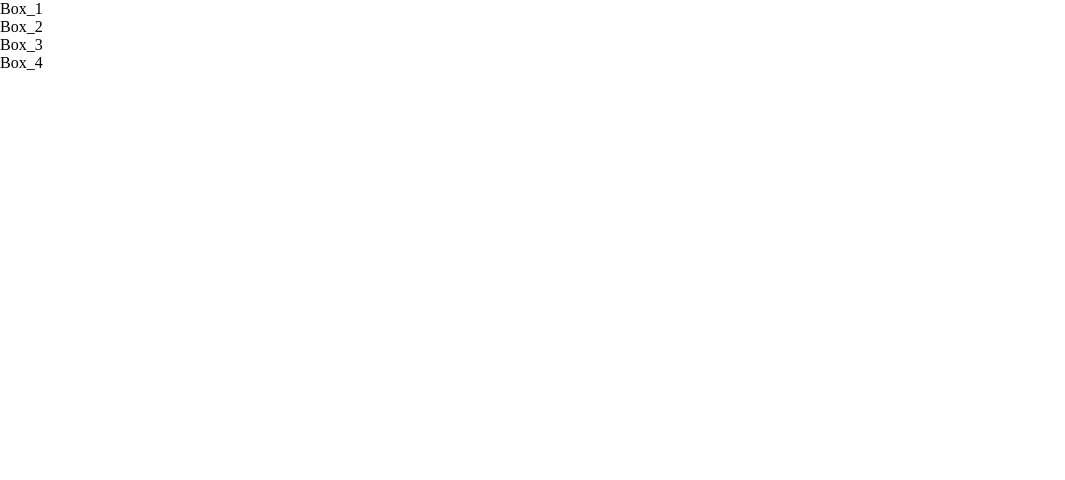
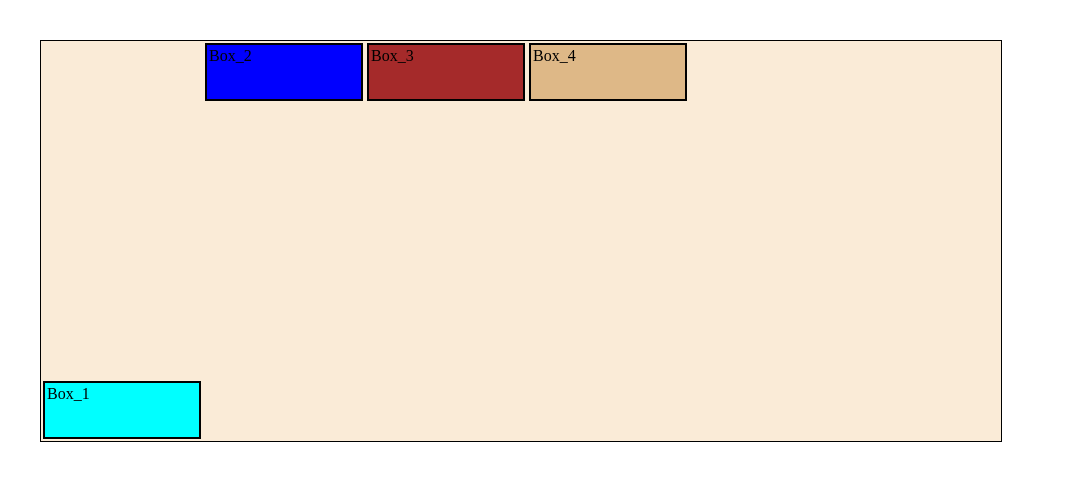
Before and after one commit to JKYaswanth/Web_Development_MERN, a plain HTML site: page project_css_1/Day_20/Day_20.html in a window 1280 px wide. Shown: the whole page, without its empty margins (0-1065 px from the left). Drawn offline with Linux system fonts and the light colour scheme.

Commit message:
Day_20_CSS

```diff
--- a/project_css_1/Day_20/style_20.css
+++ b/project_css_1/Day_20/style_20.css
@@ -2,3 +2,92 @@
     margin: 0px;
     padding: 0px;
 }
+
+.container{
+    height: 400px;
+    background-color: antiquewhite;
+    border: 1px solid black;
+    margin: 40px;
+    display: flex;
+    width: 75%;
+}
+
+#cont1{
+    /* flex-direction: row; */
+    /* flex-wrap: wrap; */
+    /* flex-flow: row wrap; */
+    /* justify-content: start; */
+    /* align-items: end; */
+    align-content: center;
+
+}
+
+#cont2{
+    /* flex-direction: row; */
+    flex-wrap: wrap;
+    justify-content: center;
+    align-items: center;
+    /* align-content: flex-start; */
+}
+
+#cont3{
+    /* flex-direction: column; */
+    flex-wrap: wrap;
+    /* justify-content: end; */
+    align-items: flex-end;
+}
+
+#cont4{
+    /* flex-direction: column-reverse; */
+    flex-wrap: wrap;
+    /* justify-content: space-around; */
+    align-items: stretch;
+}
+
+#cont5{
+    /* flex-direction: column-reverse; */
+    flex-wrap: wrap;
+    /* justify-content: space-between; */
+}
+
+#cont6{
+    /* flex-direction: column-reverse; */
+    flex-wrap: wrap;
+    /* justify-content: space-evenly; */
+}
+
+.box{
+    border: 2px solid black;
+    height: 50px;
+    width: 150px;
+    margin: 2px;
+    padding: 2px;
+}
+
+#box1{
+    background-color: aqua;
+    /* order: 500; */
+    /* flex-grow: 1; */
+    align-self: end;
+}
+
+#box2{
+    background-color: blue;
+    /* order: 600; */
+    /* flex-shrink: 4; */
+    /* flex-grow: 2; */
+}
+
+#box3{
+    background-color: brown;
+    /* order: -1; */
+    /* flex-grow: 4; */
+}
+
+#box4{
+    background-color: burlywood;
+    /* order: 50; */
+    /* flex-shrink: 2; */
+    /* flex-grow: 1; */
+    /* flex-basis: 300px; */
+}
```
